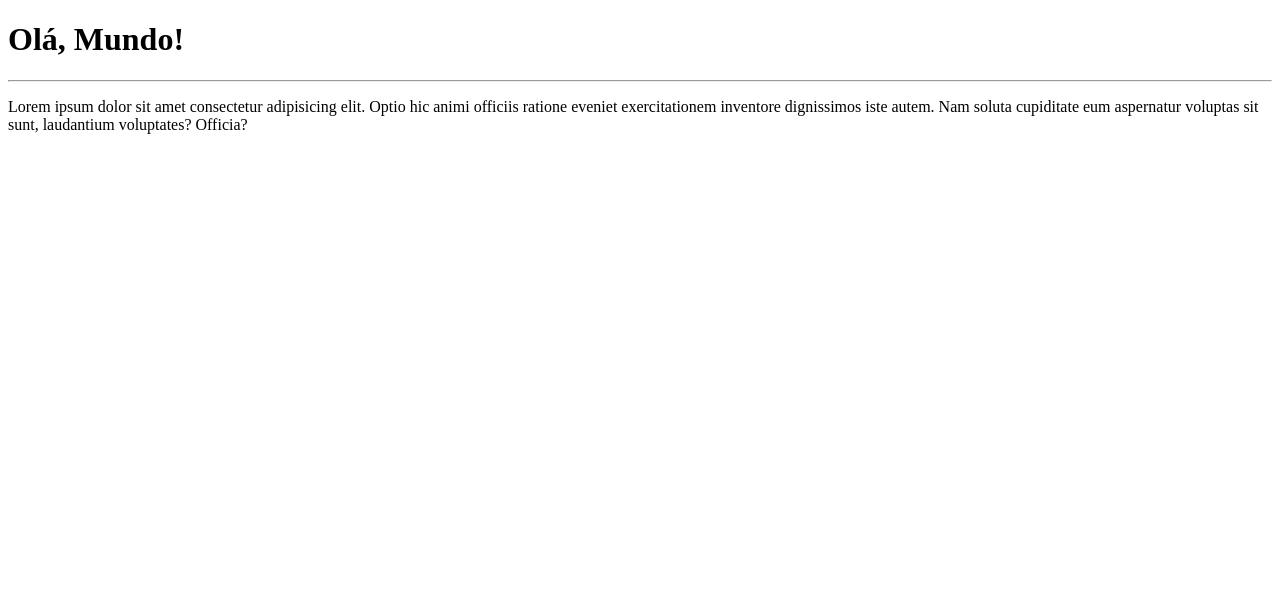
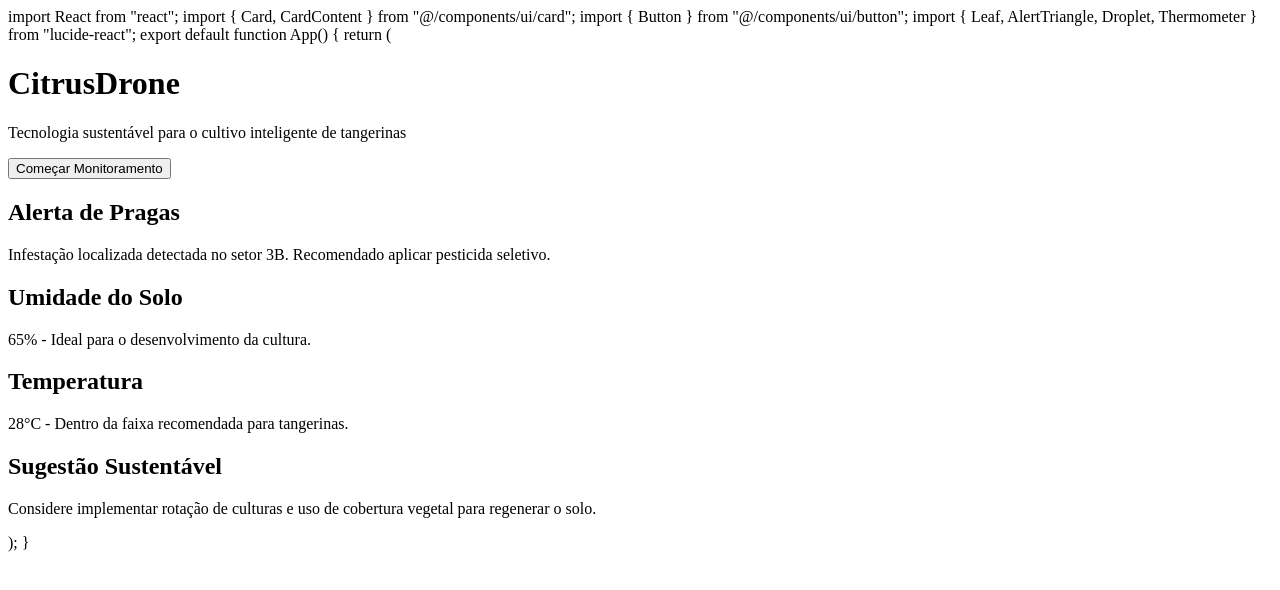
Before and after one commit to muriloalvesmoser/Ola-Mundo-, a plain HTML site: page site ex/index.html in a window 1280 px wide. Drawn offline with Linux system fonts and the light colour scheme.

Commit message:
Update index.html

```diff
--- a/site ex/index.html
+++ b/site ex/index.html
@@ -2,13 +2,65 @@
 <html lang="pt-br">
 <head>
     <meta charset="UTF-8">
-    <meta name="viewport" content="width=device-width, initial-scale=1.0">
-    <title>projeto curso em vídeo</title>
-</head>
-<body>
-    <h1> Olá,  Mundo!</h1>
-    <hr>
-    <p>Lorem ipsum dolor sit amet consectetur adipisicing elit. Optio hic animi officiis ratione eveniet exercitationem inventore dignissimos iste autem. Nam soluta cupiditate eum aspernatur voluptas sit sunt, laudantium voluptates? Officia?</p>
+    import React from "react";
+    import { Card, CardContent } from "@/components/ui/card";
+    import { Button } from "@/components/ui/button";
+    import { Leaf, AlertTriangle, Droplet, Thermometer } from "lucide-react";
 
-</body>
-</html>
+    export default function App() {
+      return (
+        <div className="min-h-screen bg-gradient-to-br from-green-100 to-orange-100 p-6">
+          <div className="max-w-3xl mx-auto text-center py-12">
+            <h1 className="text-4xl font-bold text-orange-600 mb-4">CitrusDrone</h1>
+            <p className="text-lg text-green-800 mb-8">
+              Tecnologia sustentável para o cultivo inteligente de tangerinas
+            </p>
+            <Button className="bg-orange-500 hover:bg-orange-600 text-white px-6 py-2 rounded-xl shadow-lg">
+              Começar Monitoramento
+            </Button>
+          </div>
+
+          <div className="max-w-4xl mx-auto grid grid-cols-1 md:grid-cols-2 gap-6">
+            <Card className="bg-white shadow-xl rounded-2xl">
+              <CardContent className="p-6">
+                <div className="flex items-center mb-4">
+                  <AlertTriangle className="text-red-500 mr-2" />
+                  <h2 className="text-xl font-semibold text-green-900">Alerta de Pragas</h2>
+                </div>
+                <p className="text-gray-700">Infestação localizada detectada no setor 3B. Recomendado aplicar pesticida seletivo.</p>
+              </CardContent>
+            </Card>
+
+            <Card className="bg-white shadow-xl rounded-2xl">
+              <CardContent className="p-6">
+                <div className="flex items-center mb-4">
+                  <Droplet className="text-blue-500 mr-2" />
+                  <h2 className="text-xl font-semibold text-green-900">Umidade do Solo</h2>
+                </div>
+                <p className="text-gray-700">65% - Ideal para o desenvolvimento da cultura.</p>
+              </CardContent>
+            </Card>
+
+            <Card className="bg-white shadow-xl rounded-2xl">
+              <CardContent className="p-6">
+                <div className="flex items-center mb-4">
+                  <Thermometer className="text-yellow-500 mr-2" />
+                  <h2 className="text-xl font-semibold text-green-900">Temperatura</h2>
+                </div>
+                <p className="text-gray-700">28°C - Dentro da faixa recomendada para tangerinas.</p>
+              </CardContent>
+            </Card>
+
+            <Card className="bg-white shadow-xl rounded-2xl">
+              <CardContent className="p-6">
+                <div className="flex items-center mb-4">
+                  <Leaf className="text-green-600 mr-2" />
+                  <h2 className="text-xl font-semibold text-green-900">Sugestão Sustentável</h2>
+                </div>
+                <p className="text-gray-700">Considere implementar rotação de culturas e uso de cobertura vegetal para regenerar o solo.</p>
+              </CardContent>
+            </Card>
+          </div>
+        </div>
+      );
+    }
```
